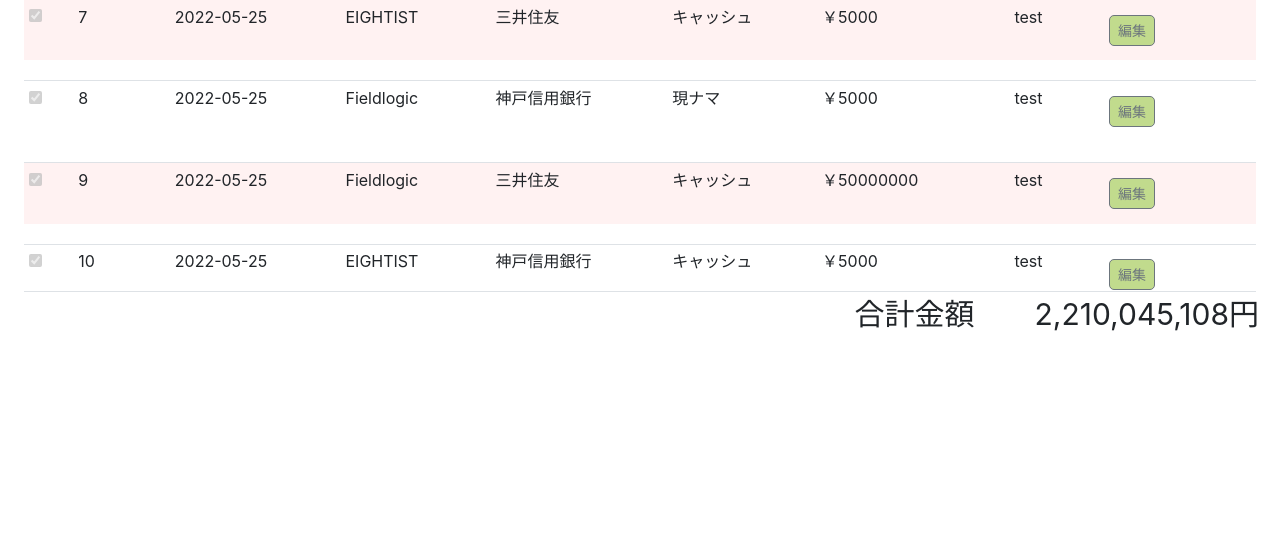
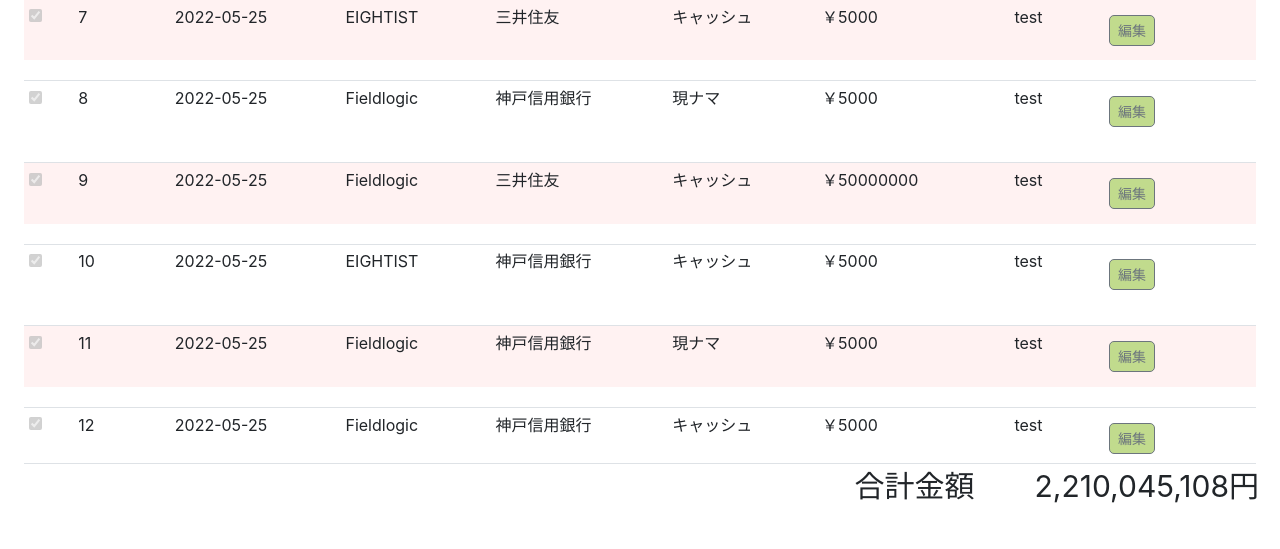
Before and after one commit to hitodeman/pre_payment_system, a Django app: page /polls/ in a window 1280 px wide. Shown: the part 774-1323 px from the top of the page. Run offline with Django 4.2, Linux system fonts and the light colour scheme; data comes from the database, SQL or seed files in the repository; some libraries are stand-ins or nearby versions.

Commit message:
テーブルサイズ調整、バグfix

```diff
--- a/mysite/polls/static/css/style.css
+++ b/mysite/polls/static/css/style.css
@@ -1,6 +1,6 @@
 
 .maxsize {
-    max-height: 50vh;
+    max-height: 60vh;
     position: relative;
     border-spacing:0px;
     /*border-collapse: collapse;*/
--- a/mysite/polls/views_ajax.py
+++ b/mysite/polls/views_ajax.py
@@ -54,7 +54,7 @@
         q_memo = ~Q(payment_memo = "")
     else:
         q_memo = Q(payment_memo = selected_memo)
-    print(f'selected_customer_name:{selected_customer_name},selected_bank_name:{selected_bank_name},selected_kind_name:{selected_kind_name},selected_money:{selected_money},selected_memo:{selected_memo}')
+#    print(f'selected_customer_name:{selected_customer_name},selected_bank_name:{selected_bank_name},selected_kind_name:{selected_kind_name},selected_money:{selected_money},selected_memo:{selected_memo}')
 
     payment_info_list = T_PAYMENT.objects.select_related('customer_id','payment_kind_id'
         ).filter(
@@ -66,7 +66,6 @@
         q_money &
         q_memo
         )
-    print(type(payment_info_list[0]))
 
     #取得したobjectの合計値を算出する
     payment_total = my_logic.total_payment(payment_info_list)
```
